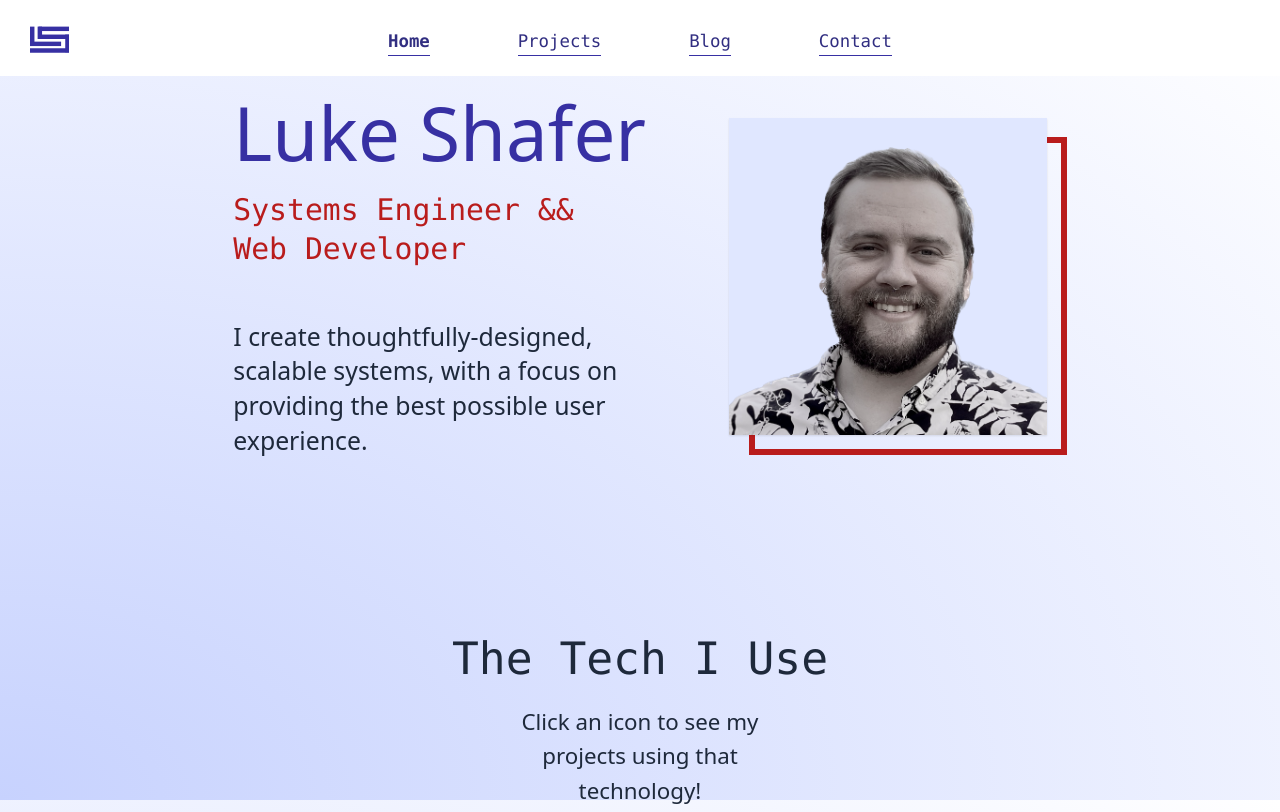
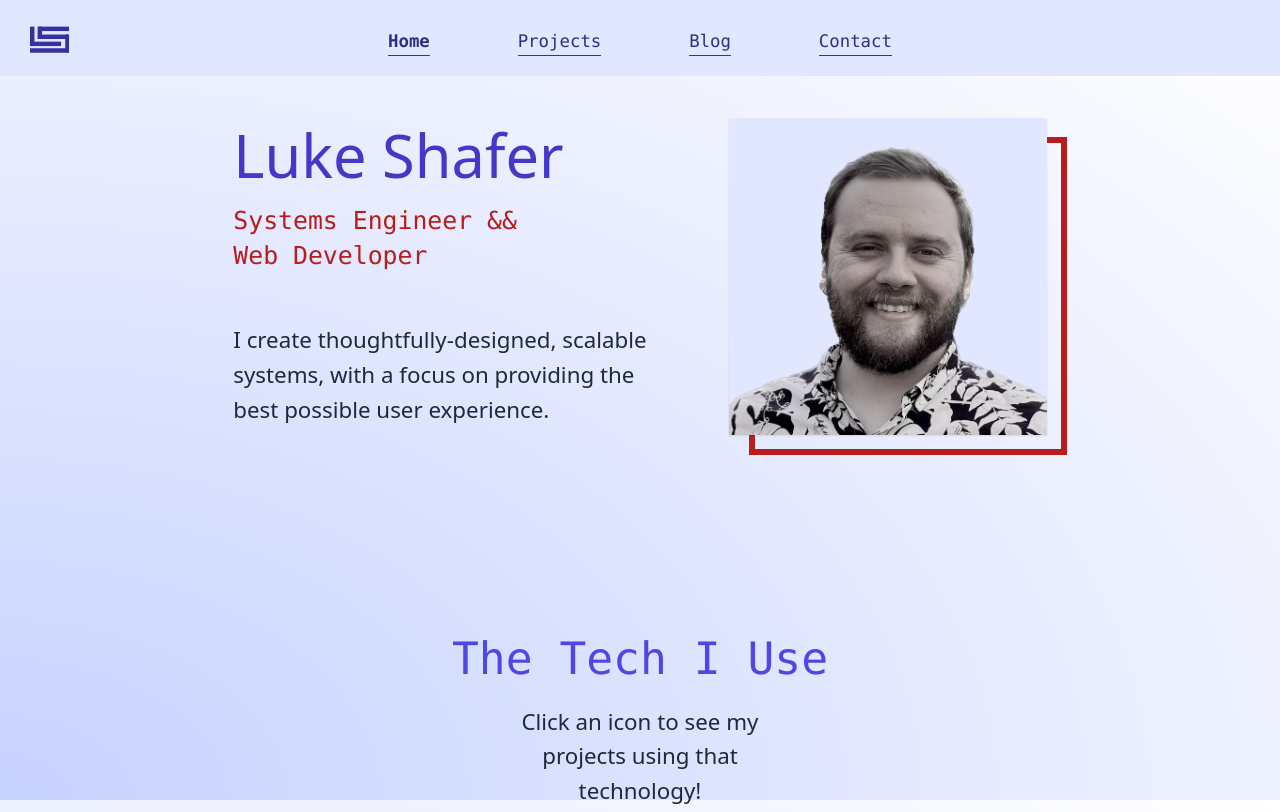
Before and after one commit to lukeshafer/lksh, an Astro site: page / in a window 1280 px wide. Shown: the top 812 px of the page. Built offline with nearby package versions, Linux system fonts and the light colour scheme; Astro itself is replaced by a stand-in of ours; some icons are missing; a web font is replaced by a local one.

Commit message:
Update font sizes and some colors

```diff
--- a/src/components/Hero.astro
+++ b/src/components/Hero.astro
@@ -21,21 +21,21 @@ import headshot from '../assets/headshot-bw-square.png'
 			fit="cover"
 			format="webp"
 			alt="My headshot"
-			class="relative z-10 h-full w-full bg-primary-100 object-cover text-center text-white shadow-sm shadow-black/10 dark:bg-primary-200 dark:text-black"
+			class="relative z-10 h-full w-full bg-primary-100 object-cover text-center text-white shadow-sm shadow-black/10 dark:bg-primary-100 dark:text-black"
 		/>
 	</div>
 	<div id="text" class="grid w-[21rem] max-w-[90vw] flex-1 content-center gap-4">
 		<h1
-			class="top-0 font-display text-6xl font-medium text-primary-800 dark:text-primary-200">
+			class="top-0 font-display text-5xl font-medium text-primary-700 dark:text-primary-300">
 			Luke Shafer
 		</h1>
-		<p class="font-mono text-2xl text-accent-700 dark:text-accent-300">
+		<p class="font-mono text-xl text-accent-700 dark:text-accent-300">
 			<span class="inline-block">Systems Engineer</span> &<span
 				aria-hidden="true">&</span
 			>
 			<span class="inline-block">Web Developer</span>
 		</p>
-		<p class="mt-6 text-xl">
+		<p class="mt-6 text-lg">
 			I create thoughtfully-designed, scalable systems, with a focus on
 			providing the best possible user experience.
 		</p>
--- a/src/components/Tech.astro
+++ b/src/components/Tech.astro
@@ -10,7 +10,7 @@ const linkbase = 'https://github.com/lukeshafer?tab=repositories&q='
 	aria-labelledby="tech-title"
 	class="grid w-full place-items-center justify-center gap-8 px-grow">
 	<div class="grid content-center justify-items-center gap-4 text-center">
-		<h2 id="tech-title" class="font-mono text-4xl">The Tech I Use</h2>
+		<h2 id="tech-title" class="font-mono text-4xl text-primary-600 dark:text-primary-300">The Tech I Use</h2>
 		<p class="max-w-[16rem] text-lg">
 			Click an icon to see my projects using that technology!
 		</p>
--- a/src/layouts/Header.astro
+++ b/src/layouts/Header.astro
@@ -15,7 +15,7 @@ const page = '/' + Astro.url.pathname.split('/')[1]
 
 <div class="bg-white dark:bg-black">
 	<header
-		class="sticky inset-x-0 top-0 z-50 flex grid-flow-dense flex-col items-center justify-between bg-white from-primary-100 to-primary-200 px-4 py-3 dark:bg-primary-800/10 sm:grid sm:grid-cols-4 sm:grid-rows-1">
+		class="sticky inset-x-0 top-0 z-50 flex grid-flow-dense flex-col items-center justify-between bg-primary-100 from-primary-100 to-primary-200 px-4 py-3 dark:bg-primary-800/10 sm:grid sm:grid-cols-4 sm:grid-rows-1">
 		<Link noUnderline>
 			<a
 				href="/"
--- a/src/pages/projects.astro
+++ b/src/pages/projects.astro
@@ -54,7 +54,7 @@ import Icon from 'astro-icon'
 							)}
 						</div>
 						<ul class="flex w-full flex-wrap gap-y-1 gap-x-2">
-							<li class="bg-primary-600 py-1 px-2 font-mono text-xs text-gray-50 dark:bg-primary-300 dark:text-gray-900">
+							<li class="bg-accent-600 py-1 px-2 font-mono text-xs text-gray-50 dark:bg-accent-300 dark:text-gray-900">
 								{project.category}
 							</li>
 							{project.tags.map((t) => (
```
